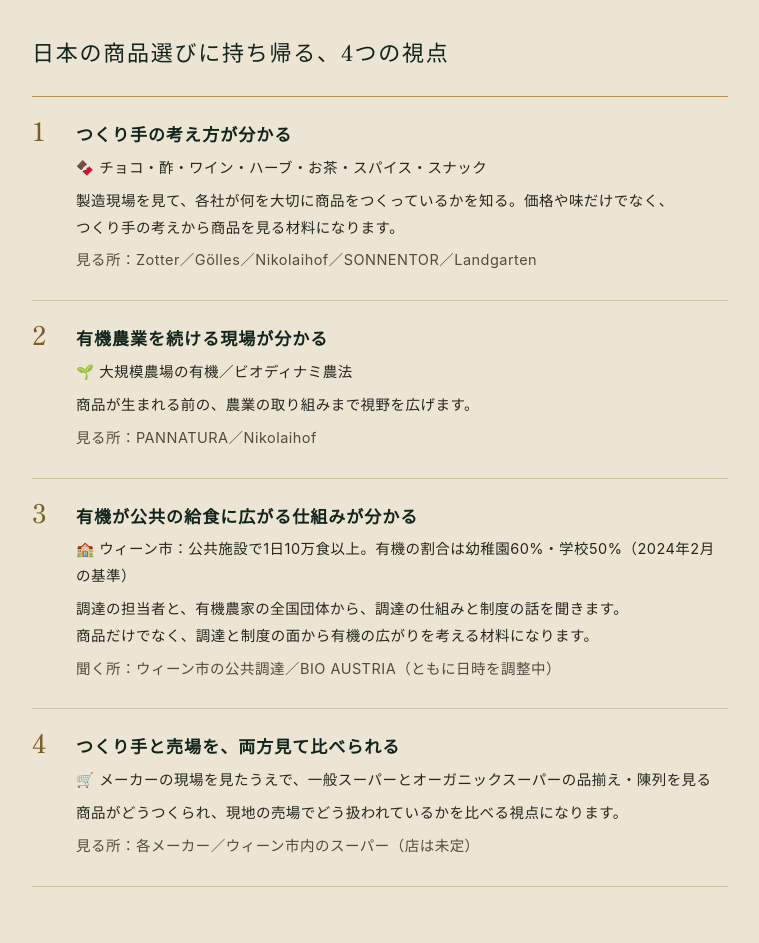
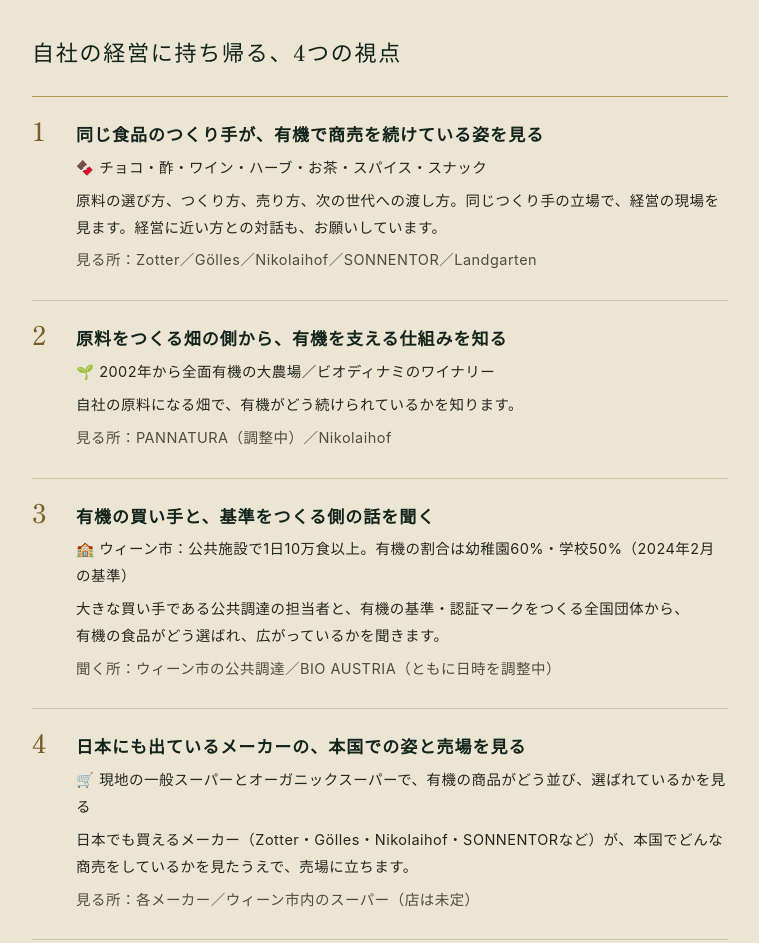
Before and after one commit to IOBSchool/onenesstour2027, a plain HTML site: page index.html in a window 1280 px wide. Shown: the part 1040-1983 px from the top of the page, without its empty margins (260-1019 px from the left). Drawn offline with Linux system fonts and the light colour scheme.

Commit message:
4つの視点を、メーカー経営者向けに書き直し
Co-Authored-By: Claude Sonnet 5.5 <noreply@anthropic.com>

```diff
--- a/index.html
+++ b/index.html
@@ -232,37 +232,37 @@ p{margin:0 0 16px}
 </div></section>
 
 <section class="band alt"><div class="in">
-  <h2><budoux-ja>日本の商品選びに持ち帰る、4つの視点</budoux-ja></h2>
+  <h2><budoux-ja>自社の経営に持ち帰る、4つの視点</budoux-ja></h2>
   <ol class="gain">
     <li>
-      <div class="gh"><b>1</b><h3><budoux-ja>つくり手の考え方が分かる</budoux-ja></h3></div>
+      <div class="gh"><b>1</b><h3><budoux-ja>同じ食品のつくり手が、有機で商売を続けている姿を見る</budoux-ja></h3></div>
       <div class="gb">
         <p>🍫 チョコ・酢・ワイン・ハーブ・お茶・スパイス・スナック</p>
-        <p><budoux-ja>製造現場を見て、各社が何を大切に商品をつくっているかを知る。価格や味だけでなく、つくり手の考えから商品を見る材料になります。</budoux-ja></p>
+        <p><budoux-ja>原料の選び方、つくり方、売り方、次の世代への渡し方。同じつくり手の立場で、経営の現場を見ます。経営に近い方との対話も、お願いしています。</budoux-ja></p>
         <p class="why">見る所：Zotter／Gölles／Nikolaihof／SONNENTOR／Landgarten</p>
       </div>
     </li>
     <li>
-      <div class="gh"><b>2</b><h3><budoux-ja>有機農業を続ける現場が分かる</budoux-ja></h3></div>
+      <div class="gh"><b>2</b><h3><budoux-ja>原料をつくる畑の側から、有機を支える仕組みを知る</budoux-ja></h3></div>
       <div class="gb">
-        <p>🌱 大規模農場の有機／ビオディナミ農法</p>
-        <p><budoux-ja>商品が生まれる前の、農業の取り組みまで視野を広げます。</budoux-ja></p>
-        <p class="why">見る所：PANNATURA／Nikolaihof</p>
+        <p>🌱 2002年から全面有機の大農場／ビオディナミのワイナリー</p>
+        <p><budoux-ja>自社の原料になる畑で、有機がどう続けられているかを知ります。</budoux-ja></p>
+        <p class="why">見る所：PANNATURA（調整中）／Nikolaihof</p>
       </div>
     </li>
     <li>
-      <div class="gh"><b>3</b><h3><budoux-ja>有機が公共の給食に広がる仕組みが分かる</budoux-ja></h3></div>
+      <div class="gh"><b>3</b><h3><budoux-ja>有機の買い手と、基準をつくる側の話を聞く</budoux-ja></h3></div>
       <div class="gb">
         <p>🏫 ウィーン市：公共施設で1日10万食以上。有機の割合は幼稚園60%・学校50%（2024年2月の基準）</p>
-        <p><budoux-ja>調達の担当者と、有機農家の全国団体から、調達の仕組みと制度の話を聞きます。商品だけでなく、調達と制度の面から有機の広がりを考える材料になります。</budoux-ja></p>
+        <p><budoux-ja>大きな買い手である公共調達の担当者と、有機の基準・認証マークをつくる全国団体から、有機の食品がどう選ばれ、広がっているかを聞きます。</budoux-ja></p>
         <p class="why">聞く所：ウィーン市の公共調達／BIO AUSTRIA（ともに日時を調整中）</p>
       </div>
     </li>
     <li>
-      <div class="gh"><b>4</b><h3><budoux-ja>つくり手と売場を、両方見て比べられる</budoux-ja></h3></div>
+      <div class="gh"><b>4</b><h3><budoux-ja>日本にも出ているメーカーの、本国での姿と売場を見る</budoux-ja></h3></div>
       <div class="gb">
-        <p>🛒 メーカーの現場を見たうえで、一般スーパーとオーガニックスーパーの品揃え・陳列を見る</p>
-        <p><budoux-ja>商品がどうつくられ、現地の売場でどう扱われているかを比べる視点になります。</budoux-ja></p>
+        <p>🛒 現地の一般スーパーとオーガニックスーパーで、有機の商品がどう並び、選ばれているかを見る</p>
+        <p><budoux-ja>日本でも買えるメーカー（Zotter・Gölles・Nikolaihof・SONNENTORなど）が、本国でどんな商売をしているかを見たうえで、売場に立ちます。</budoux-ja></p>
         <p class="why">見る所：各メーカー／ウィーン市内のスーパー（店は未定）</p>
       </div>
     </li>
```
